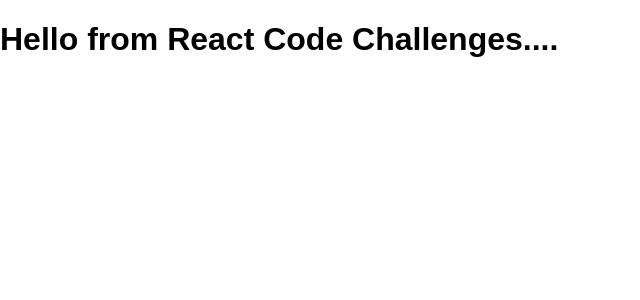
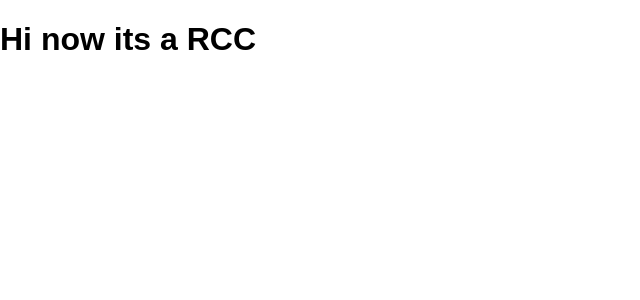
Before and after one commit to aemal/random-js-exercises, a React app in the folder react-codeChallenges/product-review/: page / in a window 1280 px wide. Shown: the top 300 px of the page, without its empty margins (0-640 px from the left). Built offline with nearby package versions, Linux system fonts and the light colour scheme.

Commit message:
making components

```diff
--- a/react-codeChallenges/product-review/src/container/App.js
+++ b/react-codeChallenges/product-review/src/container/App.js
@@ -1,7 +1,11 @@
-import React from 'react'
+import React, { Component, Fragment } from 'react'
 
-const App = () => (
-   <h1>Hello  from React Code Challenges....</h1>
-)
-
-export default App
+export default class App extends Component {
+  render(){
+    return (
+      <Fragment>
+      <h1>Hi now its a RCC</h1>
+      </Fragment>
+    )
+  }
+}
```
